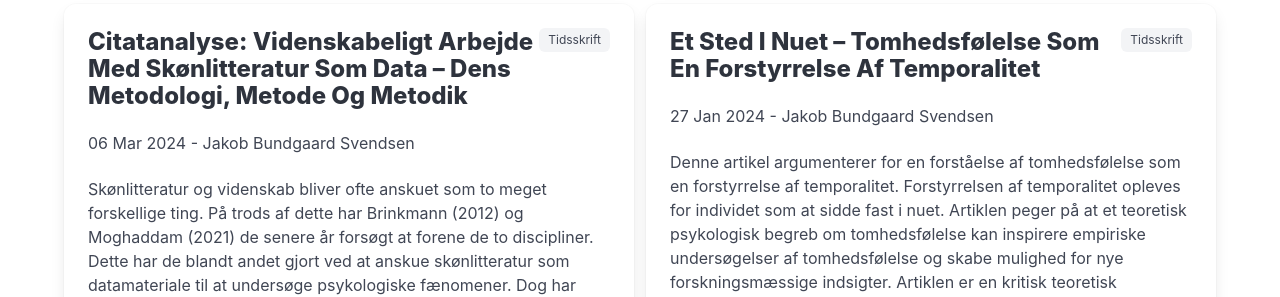
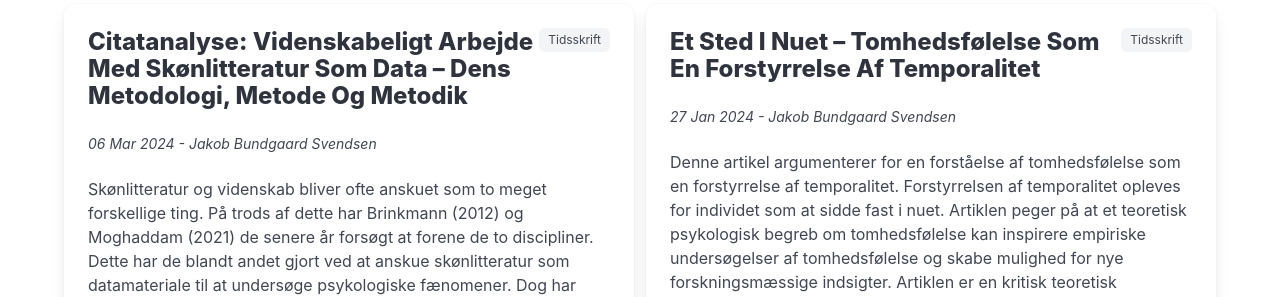
Before and after one commit to Aandsliv/aandsliv, a Jekyll site: the page built from src/tidsskrift.html, in a window 1280 px wide. Shown: the part 270-567 px from the top of the page. Built offline with Jekyll 4.4.1, drawn with Linux system fonts in a browser that asks for light colours.

Commit message:
feat: update author styling across website

```diff
--- a/src/kultur.html
+++ b/src/kultur.html
@@ -18,8 +18,8 @@
                                     {{ post.subsection | capitalize }}
                                 </span>
                                 <p class="title is-spaced is-4">{{ post.title }}</p>
-                                <p class="subtitle is-6">
-                                    {{ post.date | date_to_string }} - {{ post.author }}
+                                <p class="subtitle is-italic is-6">
+                                    <small>{{ post.date | date_to_string }} - {{ post.author }}</small>
                                 </p>
                                 <div class="content">
                                     <p>{{ post.abstract }}</p>
--- a/src/politik-og-samfund.html
+++ b/src/politik-og-samfund.html
@@ -18,8 +18,8 @@
                                     Politik & Samfund
                                 </span>
                                 <p class="title is-spaced is-4">{{ post.title }}</p>
-                                <p class="subtitle is-6">
-                                    {{ post.date | date_to_string }} - {{ post.author }}
+                                <p class="subtitle is-italic is-6">
+                                    <small>{{ post.date | date_to_string }} - {{ post.author }}</small>
                                 </p>
                                 <div class="content">
                                     <p>{{ post.abstract }}</p>
--- a/src/tidsskrift.html
+++ b/src/tidsskrift.html
@@ -18,8 +18,8 @@
                                     {{ post.subsection | capitalize }}
                                 </span>
                                 <p class="title is-spaced is-4">{{ post.title }}</p>
-                                <p class="subtitle is-6">
-                                    {{ post.date | date_to_string }} - {{ post.author }}
+                                <p class="subtitle is-italic is-6">
+                                    <small>{{ post.date | date_to_string }} - {{ post.author }}</small>
                                 </p>
                                 <div class="content">
                                     <p>{{ post.abstract }}</p>
```
